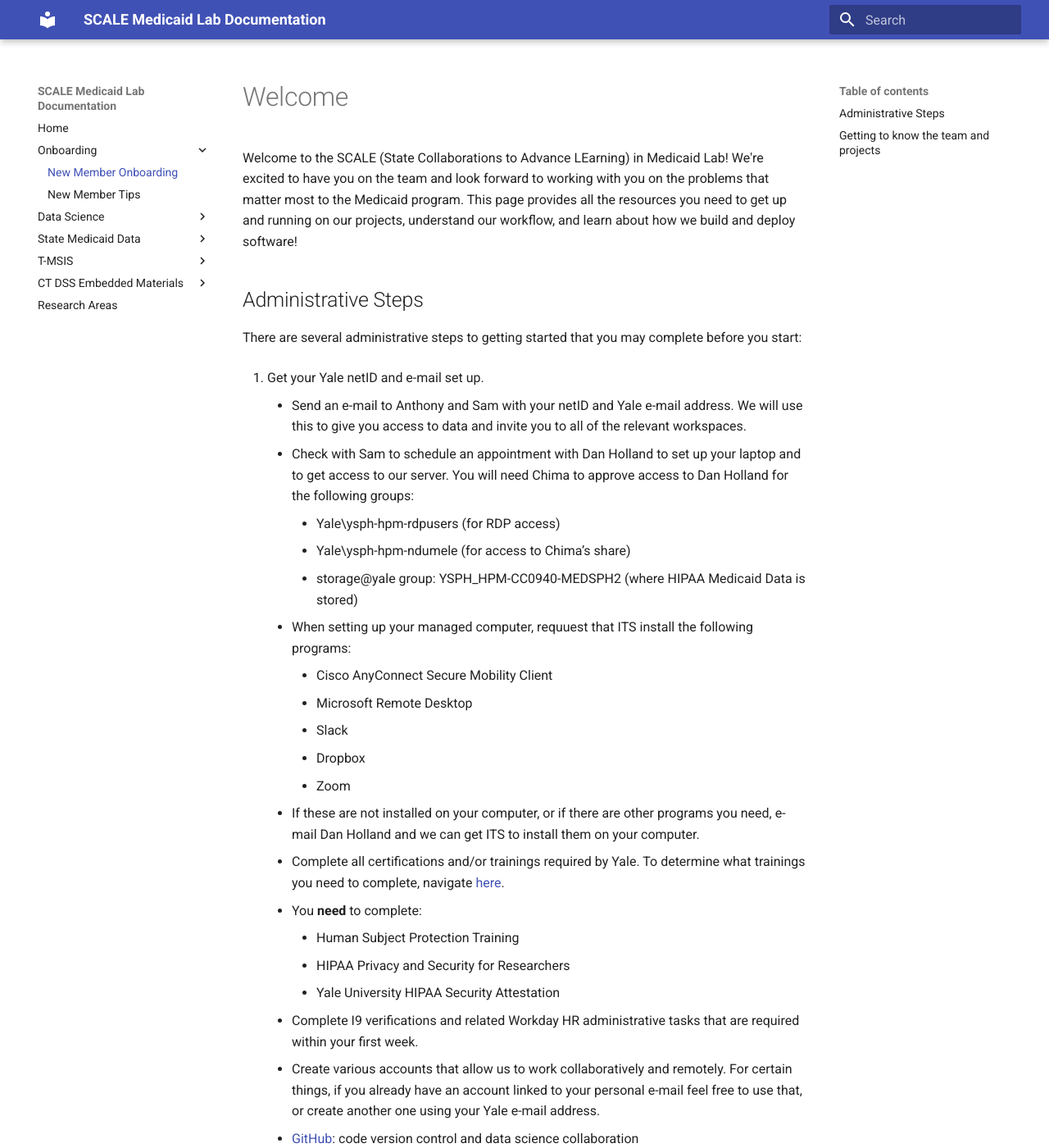
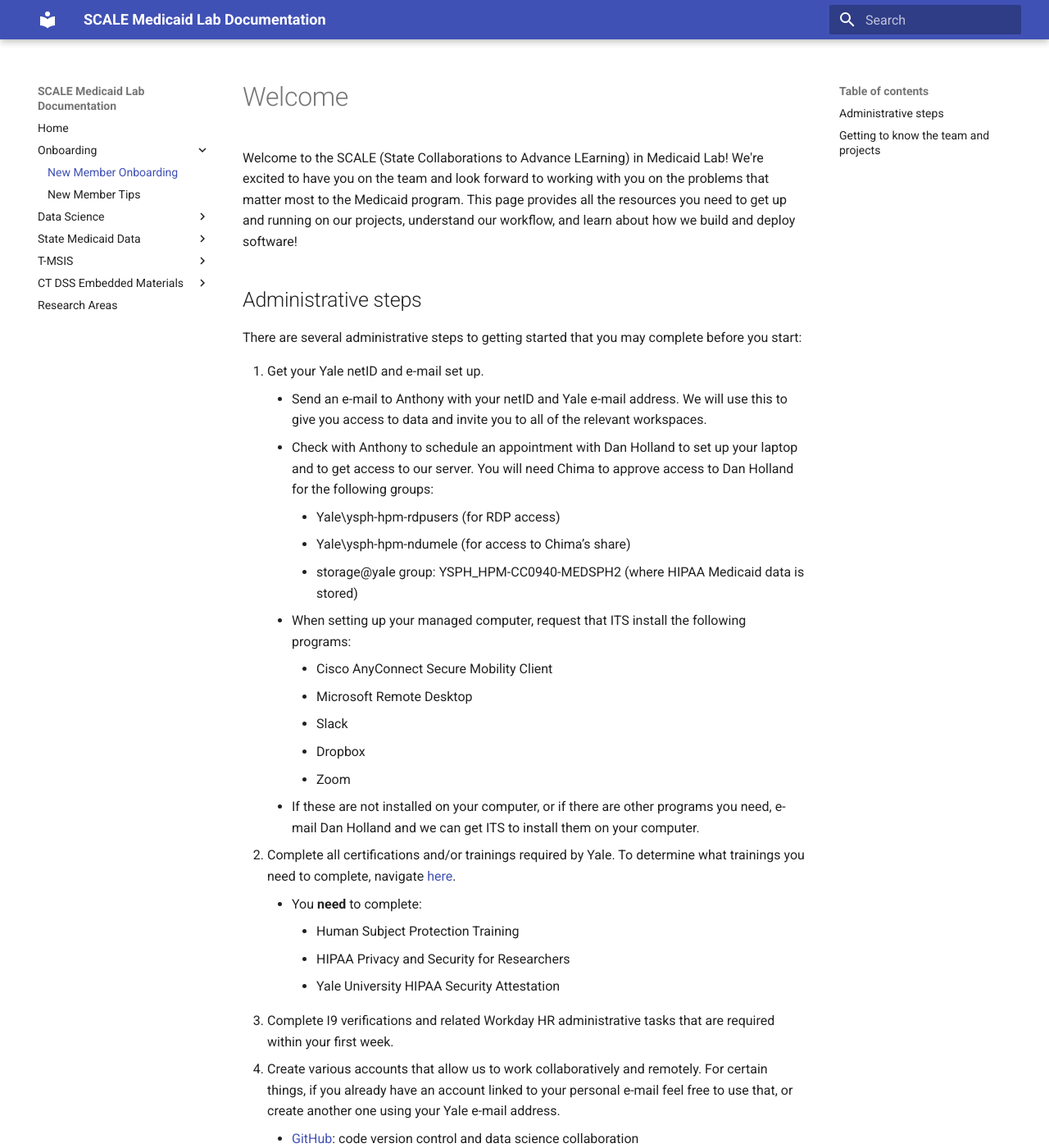
Before and after one commit to Yale-Medicaid/Documentation, an MkDocs documentation site: the page built from docs/onboarding/new_member_onboarding.md, in a window 1280 px wide and 1400 px high. Shown: the whole window at 82% size. Built offline with MkDocs 1.6.1 and Material for MkDocs 9.7.7, drawn with Linux system fonts in a browser that asks for light colours; some of the changed lines change nothing that is shown; some of the changed text lies outside the part shown.

Commit message:
update onboarding to clarify people to reach out to

```diff
--- a/docs/onboarding/new_member_onboarding.md
+++ b/docs/onboarding/new_member_onboarding.md
@@ -2,38 +2,36 @@
 
 Welcome to the SCALE (State Collaborations to Advance LEarning) in Medicaid Lab! We're excited to have you on the team and look forward to working with you on the problems that matter most to the Medicaid program. This page provides all the resources you need to get up and running on our projects, understand our workflow, and learn about how we build and deploy software!
 
-## Administrative Steps
+## Administrative steps
 There are several administrative steps to getting started that you may complete before you start:
 
 1. Get your Yale netID and e-mail set up.
-    - Send an e-mail to Anthony and Sam with your netID and Yale e-mail address. We will use this to give you access to data and invite you to all of the relevant workspaces.
-    - Check with Sam to schedule an appointment with Dan Holland to set up your laptop and to get access to our server. You will need Chima to approve access to Dan Holland for the following groups:
+    - Send an e-mail to Anthony with your netID and Yale e-mail address. We will use this to give you access to data and invite you to all of the relevant workspaces.
+    - Check with Anthony to schedule an appointment with Dan Holland to set up your laptop and to get access to our server. You will need Chima to approve access to Dan Holland for the following groups:
         - Yale\ysph-hpm-rdpusers (for RDP access)
         - Yale\ysph-hpm-ndumele (for access to Chima’s share)
-        - storage@yale group: YSPH_HPM-CC0940-MEDSPH2 (where HIPAA Medicaid Data is stored)
-    - When setting up your managed computer, requuest that ITS install the following programs:
+        - storage@yale group: YSPH_HPM-CC0940-MEDSPH2 (where HIPAA Medicaid data is stored)
+    - When setting up your managed computer, request that ITS install the following programs:
         - Cisco AnyConnect Secure Mobility Client
         - Microsoft Remote Desktop
         - Slack
         - Dropbox
         - Zoom
-
     - If these are not installed on your computer, or if there are other programs you need, e-mail Dan Holland and we can get ITS to install them on your computer.
-2. Complete all certifications and/or trainings required by Yale. To determine what trainings you need to complete, navigate [here](https://bmsweb.med.yale.edu/tms/tmspage).
+1. Complete all certifications and/or trainings required by Yale. To determine what trainings you need to complete, navigate [here](https://bmsweb.med.yale.edu/tms/tmspage).
     - You **need** to complete:
         - Human Subject Protection Training
         - HIPAA Privacy and Security for Researchers
         - Yale University HIPAA Security Attestation
-3. Complete I9 verifications and related Workday HR administrative tasks that are required within your first week.
-4. Create various accounts that allow us to work collaboratively and remotely. For certain things, if you already have an account linked to your personal e-mail feel free to use that, or create another one using your Yale e-mail address.
+1. Complete I9 verifications and related Workday HR administrative tasks that are required within your first week.
+1. Create various accounts that allow us to work collaboratively and remotely. For certain things, if you already have an account linked to your personal e-mail feel free to use that, or create another one using your Yale e-mail address.
     - [GitHub](https://github.com): code version control and data science collaboration
     - [Dropbox](https://dropbox.com): group collaboration
-    - [Asana](https://asana.com): project management
     - [Overleaf](https://www.overleaf.com/) manuscript collaboration
-5. Reach out to Sam or Anthony to make sure you are part of the YML Google Drive folder, Asana projects, and relevant Dropbox folders.
-6. Set up a weekly 1:1 with Anthony.
+1. Reach out to Anthony to make sure you are part of the YML Google Drive folder and relevant Dropbox folders.
+1. Set up a weekly 1:1 with Anthony.
 
 ## Getting to know the team and projects
-1. If you aren't familiar with the basics of the Medicaid program review [this](https://www.kff.org/medicaid/fact-sheet/medicaid-pocket-primer) and ask Sam or Anthony for additional resources if you would like more to read.
-2. Meet with Jacob and Chima to discuss the projects you'll be working on, why they're important, and what your role will be.
-3. Meet with Anthony to get an overview of the data science and engineering work that has been done to date and where your work fits in.
+1. If you aren't familiar with the basics of the Medicaid program review [this](https://www.kff.org/medicaid/fact-sheet/medicaid-pocket-primer). Ask Anthony for additional resources if you would like more to read.
+1. Meet with Jacob and Chima to discuss the projects you'll be working on, why they're important, and what your role will be.
+1. Meet with Anthony to get an overview of the data science and engineering work that has been done to date and where your work will fit in.
```
